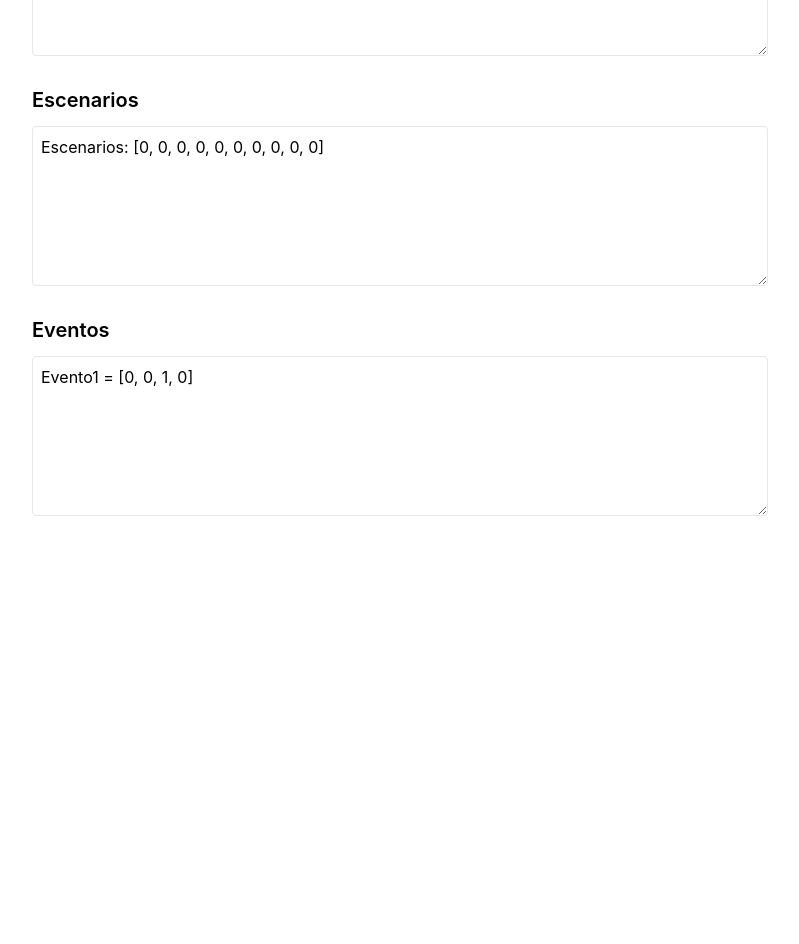
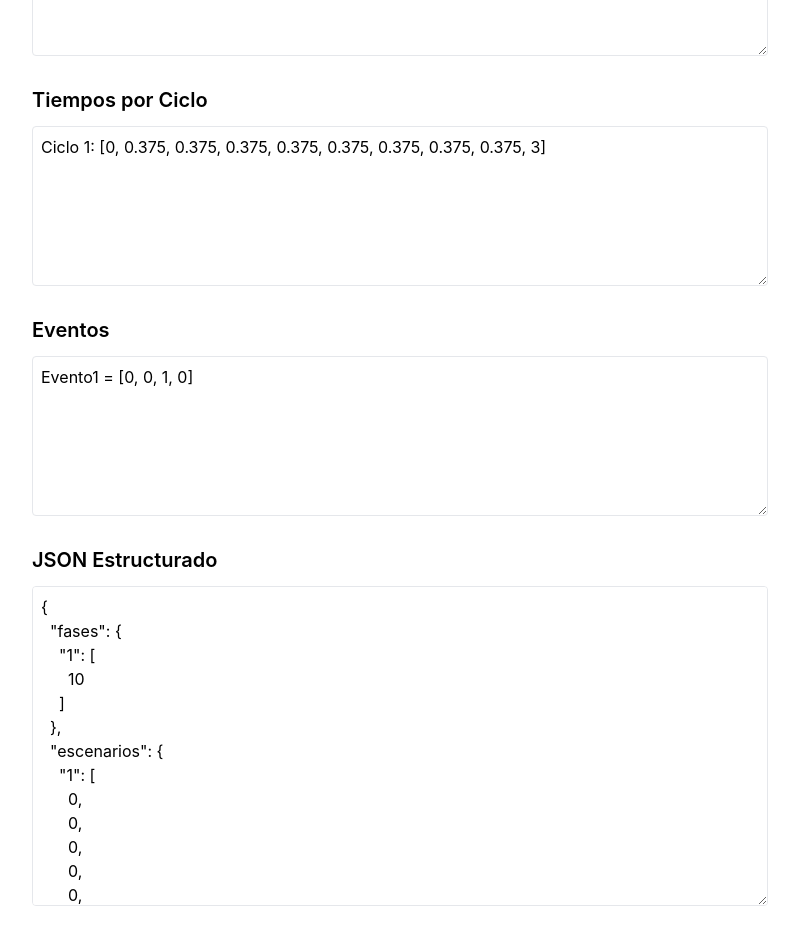
Before and after one commit to luis198755/sem-app, a React (Create React App) app: page / in a window 1280 px wide. Shown: the part 4220-5164 px from the top of the page, without its empty margins (240-1039 px from the left). Before the commit the page ends 4782 px from the top, so only its background shows below. Built offline with nearby package versions, Linux system fonts and the light colour scheme.

Commit message:
Add preJson good

```diff
--- a/src/App.js
+++ b/src/App.js
@@ -52,6 +52,31 @@ const SemaforoBits = () => {
       offset: 0
     })));
   }, [numEventos]);
+
+  const generateStructuredJSON = () => {
+    const json = {
+      fases: {
+        "1": [numSemaforos]
+      },
+      escenarios: {
+        "1": escenarios
+      },
+      ciclos: {},
+      eventos: {}
+    };
+
+    // Agregar ciclos
+    tiemposPorCiclo.forEach((ciclo, index) => {
+      json.ciclos[index + 1] = ciclo;
+    });
+
+    // Agregar eventos
+    eventos.forEach((evento, index) => {
+      json.eventos[index + 1] = [evento.hora, evento.minuto, evento.cicloSeleccionado, evento.offset];
+    });
+
+    return JSON.stringify(json, null, 2);
+  };
 
   const handleSemaforosChange = (e) => {
     setNumSemaforos(parseInt(e.target.value, 10));
@@ -317,6 +342,15 @@ const SemaforoBits = () => {
       </div>
 
       <div className="mb-6">
+        <h2 className="text-xl font-semibold mb-3">Escenarios</h2>
+        <textarea
+          className="w-full h-40 p-2 border rounded"
+          readOnly
+          value={`Escenarios: [${escenarios.join(', ')}]`}
+        />
+      </div>
+
+      <div className="mb-6">
         <h2 className="text-xl font-semibold mb-3">Tiempos por Ciclo</h2>
         <textarea
           className="w-full h-40 p-2 border rounded"
@@ -324,15 +358,6 @@ const SemaforoBits = () => {
           value={tiemposPorCiclo.map((ciclo, index) =>
             `Ciclo ${index + 1}: [${ciclo.join(', ')}]`
           ).join('\n')}
-        />
-      </div>
-
-      <div className="mb-6">
-        <h2 className="text-xl font-semibold mb-3">Escenarios</h2>
-        <textarea
-          className="w-full h-40 p-2 border rounded"
-          readOnly
-          value={`Escenarios: [${escenarios.join(', ')}]`}
         />
       </div>
 
@@ -346,6 +371,15 @@ const SemaforoBits = () => {
           ).join('\n')}
         />
       </div>
+
+      <div className="mb-6">
+        <h2 className="text-xl font-semibold mb-3">JSON Estructurado</h2>
+        <textarea
+          className="w-full h-80 p-2 border rounded"
+          readOnly
+          value={generateStructuredJSON()}
+        />
+      </div>
     </div>
   );
 };
```
